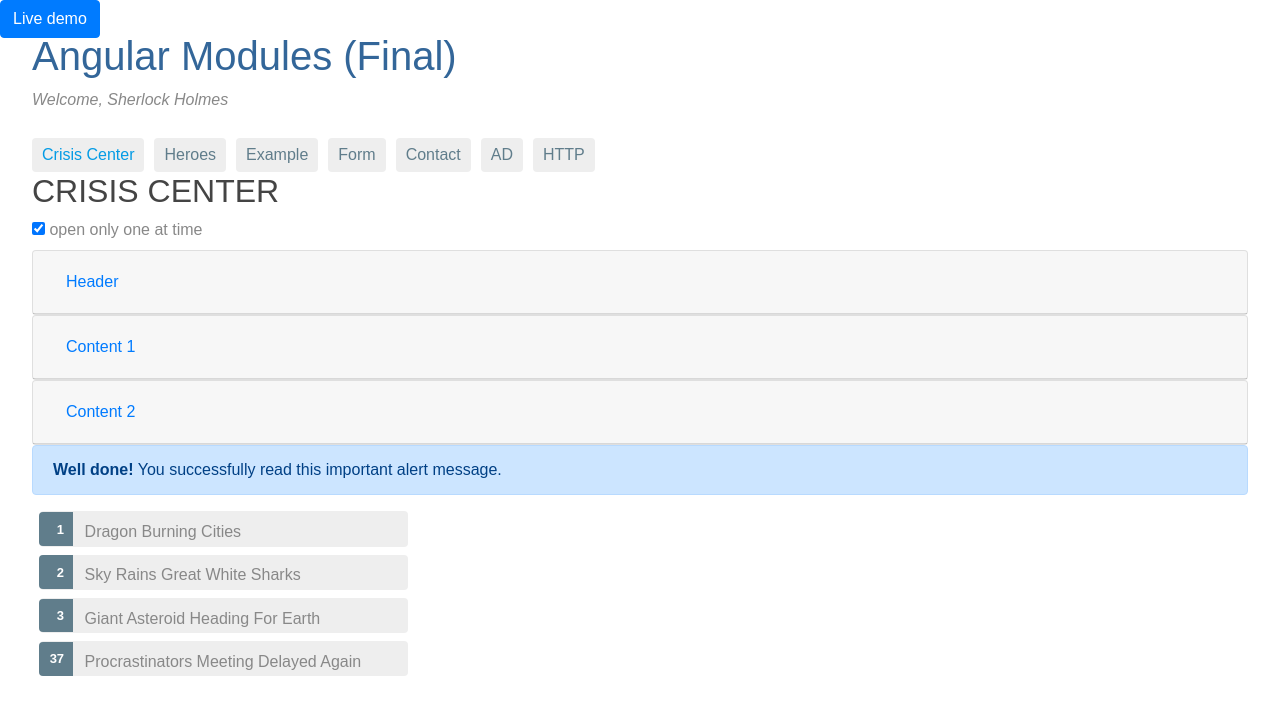
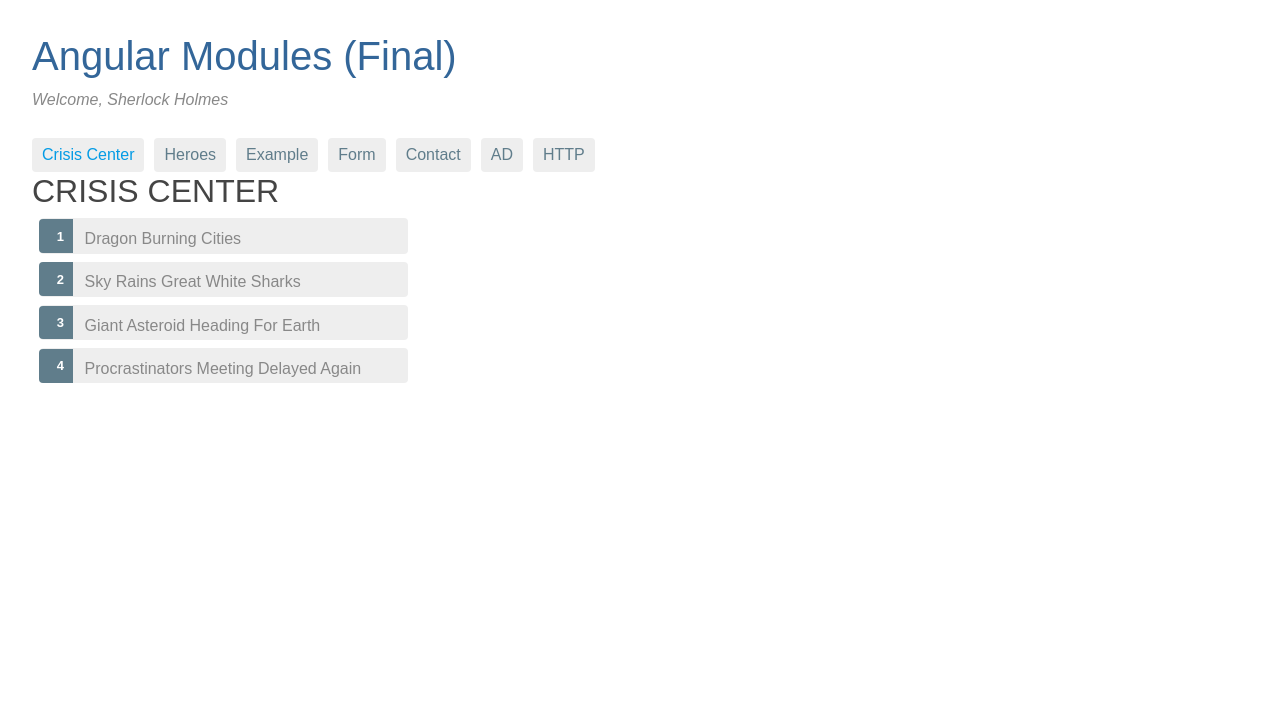
Before and after one commit to ZhangZongkun/my-router, an Angular app: page /crisis in a window 1280 px wide. Shown: the top 714 px of the page. Built offline with nearby package versions, Linux system fonts and the light colour scheme.

Commit message:
稍作修改

```diff
--- a/src/app/app.module.ts
+++ b/src/app/app.module.ts
@@ -9,7 +9,6 @@ import { AppRoutingModule } from './app-routing.module';
 import { CoreModule } from './core/core.module';
 import { AppComponent } from './app.component';
 import { PageNotFoundComponent } from './not-found.component';
-import { Router } from '@angular/router';
 
 @NgModule({
   declarations: [AppComponent, PageNotFoundComponent],
@@ -18,6 +17,4 @@ import { Router } from '@angular/router';
   bootstrap: [AppComponent]
 })
 export class AppModule {
-  constructor(router: Router) {
-  }
 }
--- a/src/app/crisis/crisis-detail.component.ts
+++ b/src/app/crisis/crisis-detail.component.ts
@@ -1,30 +1,30 @@
 import { Component, OnInit } from '@angular/core';
-import { ActivatedRoute } from '@angular/router';
+import { ActivatedRoute, Router } from '@angular/router';
 import { Crisis, CrisisService } from './crisis.service';
+import { Observable } from 'rxjs/internal/Observable';
+import { switchMap } from 'rxjs/operators';
 
 @Component({
   template: `
     <h3>Crisis Detail</h3>
-    <div>Crisis id: {{id}} - {{name}}</div>
+    <div *ngIf="crisis$ | async as crisis">
+    <div>Crisis id: {{crisis.id}} - {{crisis.name}}</div>
+    </div>
     <br>
     <a routerLink="../">Crisis List</a>
   `
 })
 export class CrisisDetailComponent implements OnInit {
-  id: number;
-  name: string;
+  crisis$: Observable<Crisis>;
 
   constructor(private route: ActivatedRoute,
+              private router: Router,
               private crisisService: CrisisService) {
   }
 
   ngOnInit() {
-    this.id = parseInt(this.route.snapshot.paramMap.get('id'), 10);
-    // this.crisisService.getCrisis(this.id)
-    //   .then(crisis => this.name = crisis.name);
-    this.crisisService.getCrisis(this.id)
-      .subscribe(crisis => {
-        this.name = crisis.name
-      });
+    this.crisis$ = this.route.paramMap.pipe(
+      switchMap(params => this.crisisService.getCrisis(params.get('id')))
+    );
   }
 }
--- a/src/app/crisis/crisis-list/crisis-list.component.css
+++ b/src/app/crisis/crisis-list/crisis-list.component.css
@@ -48,27 +48,27 @@
   border-radius: 4px 0 0 4px;
 }
 
-/*button {*/
-/*background-color: #eee;*/
-/*border: none;*/
-/*padding: 5px 10px;*/
-/*border-radius: 4px;*/
-/*cursor: pointer;*/
-/*cursor: hand;*/
-/*font-family: Arial;*/
-/*}*/
+button {
+  background-color: #eee;
+  border: none;
+  padding: 5px 10px;
+  border-radius: 4px;
+  cursor: pointer;
+  cursor: hand;
+  font-family: Arial;
+}
 
-/*button:hover {*/
-/*background-color: #cfd8dc;*/
-/*}*/
+button:hover {
+  background-color: #cfd8dc;
+}
 
-/*button.delete {*/
-/*position: relative;*/
-/*left: 194px;*/
-/*top: -32px;*/
-/*background-color: gray !important;*/
-/*color: white;*/
-/*}*/
+button.delete {
+  position: relative;
+  left: 194px;
+  top: -32px;
+  background-color: gray !important;
+  color: white;
+}
 
 .crises li.selected {
   background-color: #CFD8DC;
--- a/src/app/crisis/crisis-list/crisis-list.component.html
+++ b/src/app/crisis/crisis-list/crisis-list.component.html
@@ -1,33 +1,3 @@
-<div class="checkbox">
-  <label>
-    <input type="checkbox" [(ngModel)]="oneAtATime">
-    open only one at time
-  </label>
-</div>
-
-<accordion [closeOthers]="oneAtATime">
-  <accordion-group heading="Header">
-    This content is straight in the template.
-  </accordion-group>
-  <accordion-group heading="Content 1">
-    <p>Content 1</p>
-  </accordion-group>
-  <accordion-group heading="Content 2">
-    <p>Content 2</p>
-  </accordion-group>
-</accordion>
-
-<alert type="primary">
-  <strong>Well done!</strong> You successfully read this important alert message.
-</alert>
-
-<button type="button" class="btn btn-primary"
-        popover="Vivamus sagittis lacus vel augue laoreet rutrum faucibus."
-        placement="right"
-        popoverTitle="Right, you got it!"
-        [outsideClick]="true">Live demo
-</button>
-
 <ul class="crises">
   <li *ngFor="let crisis of crises$ | async"
       [class.selected]="crisis.id === selectedId">
--- a/src/app/crisis/crisis-list/crisis-list.component.ts
+++ b/src/app/crisis/crisis-list/crisis-list.component.ts
@@ -12,7 +12,6 @@ import { switchMap } from 'rxjs/operators';
 })
 export class CrisisListComponent implements OnInit {
   crises$: Observable<Crisis[]>;
-  oneAtATime = true;
   selectedId: number;
 
   constructor(private crisisService: CrisisService,
@@ -25,6 +24,6 @@ export class CrisisListComponent implements OnInit {
         this.selectedId = +params.get('id');
         return this.crisisService.getCrises();
       })
-    )
+    );
   }
 }
--- a/src/app/crisis/crisis.service.ts
+++ b/src/app/crisis/crisis.service.ts
@@ -1,27 +1,29 @@
 import { Injectable } from '@angular/core';
 import { BehaviorSubject } from 'rxjs/internal/BehaviorSubject';
 import { map } from 'rxjs/operators';
+import { Observable } from 'rxjs/internal/Observable';
 
 export class Crisis {
-  constructor(public id: number, public name: string) {
-  }
+  id: number;
+  name: string;
 }
 
 const CRISES: Crisis[] = [
-  new Crisis(1, 'Dragon Burning Cities'),
-  new Crisis(2, 'Sky Rains Great White Sharks'),
-  new Crisis(3, 'Giant Asteroid Heading For Earth'),
-  new Crisis(37, 'Procrastinators Meeting Delayed Again')];
+  {id: 1, name: 'Dragon Burning Cities'},
+  {id: 2, name: 'Sky Rains Great White Sharks'},
+  {id: 3, name: 'Giant Asteroid Heading For Earth'},
+  {id: 4, name: 'Procrastinators Meeting Delayed Again'},
+];
 
 @Injectable()
 export class CrisisService {
-  private crises$ = new BehaviorSubject(CRISES);
+  private crises$ = new BehaviorSubject<Crisis[]>(CRISES);
 
   getCrises() {
     return this.crises$;
   }
 
-  getCrisis(id: number | string) {
+  getCrisis(id: number | string): Observable<Crisis> {
     return this.getCrises().pipe(
       map(crises => crises.find(crisis => crisis.id === +id)));
   }
--- a/src/app/heroes/hero-list.component.ts
+++ b/src/app/heroes/hero-list.component.ts
@@ -40,15 +40,17 @@ export class HeroListComponent implements OnInit {
   }
 
   zip() {
-    zip(of(2, 3, 7), of(7, 11, 99).pipe(delay(2000))).subscribe(([x, y]) => {
-      console.log(`${x} - ${y}`);
-    });
+    zip(of(2, 3, 7), of(7, 11, 99)
+      .pipe(delay(2000)))
+      .subscribe(([x, y]) => console.log(`${x} - ${y}`));
   }
 
   switchMap() {
-    of(2, 3, 7, 11).pipe(switchMap(a => {
-      console.log(a);
-      return of(99);
-    })).subscribe(b => console.log(b));
+    of(2, 3, 7, 11)
+      .pipe(switchMap(a => {
+        console.log(a);
+        return of(99);
+      }))
+      .subscribe(b => console.log(b));
   }
 }
```
